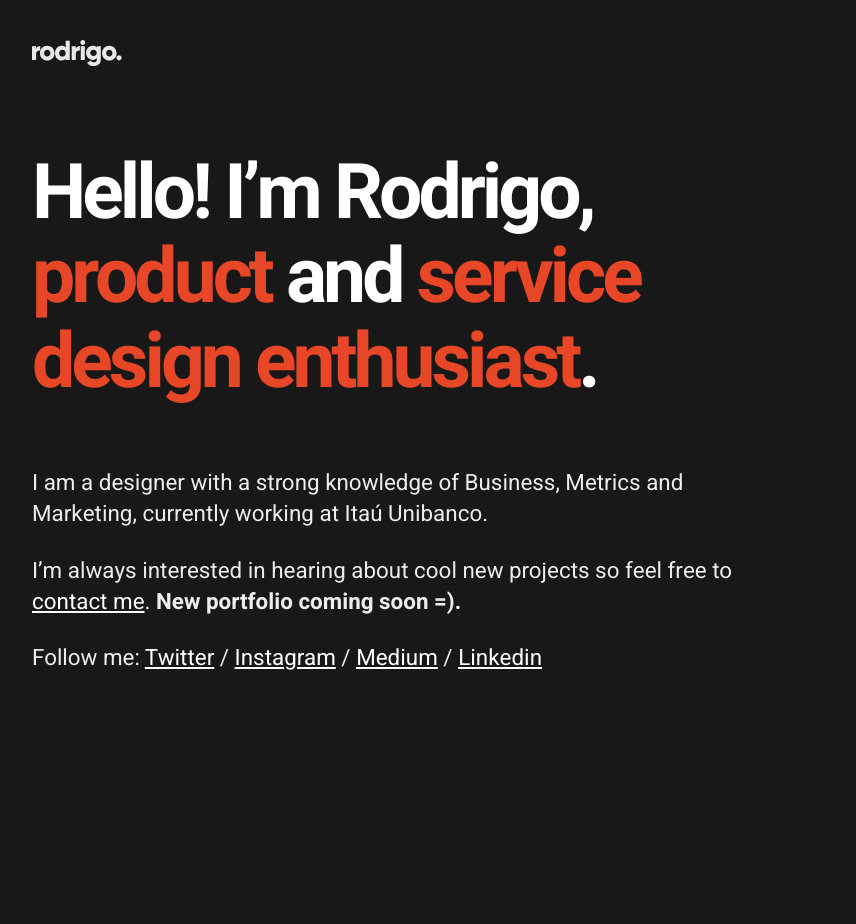
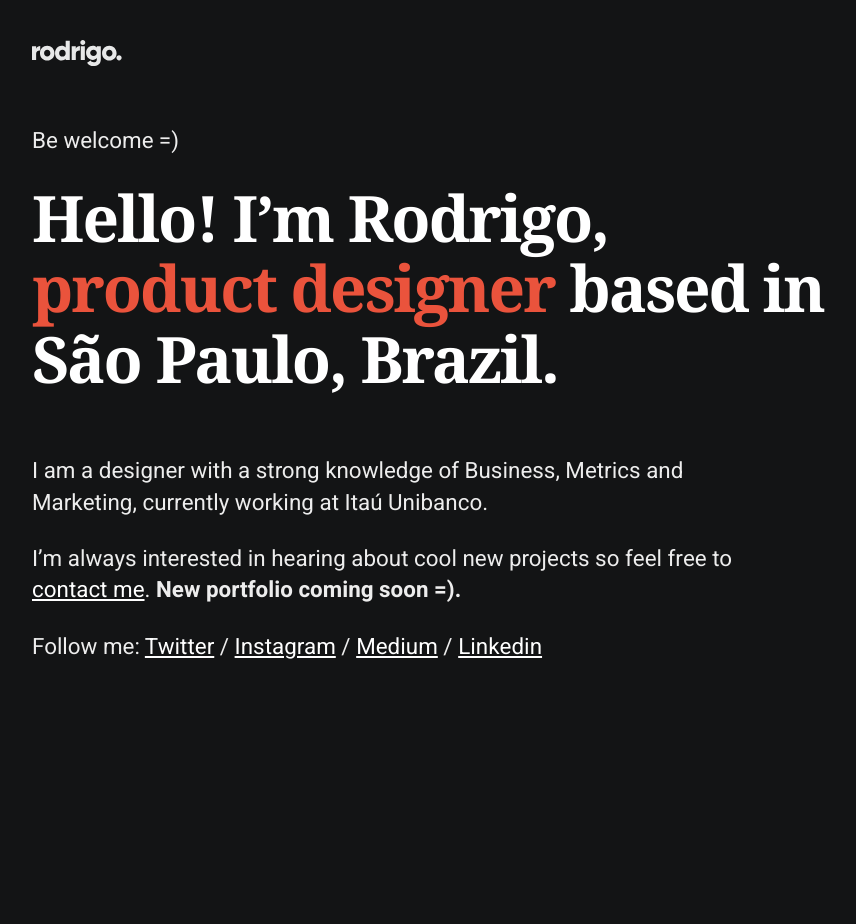
Before and after one commit to drigoteixeira/drigoteixeira.github.io, a Jekyll site: the page built from index.html, in a window 1280 px wide. Shown: the whole page, without its empty margins (58-914 px from the left). Built offline with Jekyll 4.4.1, drawn with Linux system fonts in a browser that asks for light colours; nearby versions of some CDN libraries.

Commit message:
Update headline font

```diff
--- a/_includes/meta.html
+++ b/_includes/meta.html
@@ -8,7 +8,7 @@
 
     <link rel="canonical" href="{{ site.url }}{% if page.url != '/index.html' %}{{ page.url }}{% endif %}">
 
-    <link href="https://fonts.googleapis.com/css2?family=Heebo:wght@400;700&family=Playfair+Display&display=swap" rel="stylesheet">
+    <link href="https://fonts.googleapis.com/css2?family=Heebo:wght@400;700&family=Noto+Serif:ital,wght@0,400;0,700;1,400;1,700&display=swap" rel="stylesheet">
 
 
     <!-- OPEN GRAPH -->
--- a/_scss/layout.scss
+++ b/_scss/layout.scss
@@ -56,7 +56,7 @@ HEADER
     z-index: 9999;
     opacity: 0.9;
     height: 40px;
-    margin: 24px 0 88px 0;
+    margin: 24px 0 40px 0;
     transition: top 0.2s ease-in-out;
     width: 100%;
     color: $gray-3;
--- a/_scss/typography.scss
+++ b/_scss/typography.scss
@@ -10,14 +10,14 @@ h6 {
     letter-spacing: -1px;
     color: $black;
     margin-top: 0;
-    font-family: 'Heebo', sans-serif;
+    font-family: 'Noto Serif', serif;
     font-weight: 700;
 }
 
 h1 {
-    font-size: 4.8em;
+    font-size: 4em;
     line-height: 1.1;
-    letter-spacing: -4px;
+    letter-spacing: -2px;
     color: $white;
 }
 
--- a/_scss/variables.scss
+++ b/_scss/variables.scss
@@ -1,8 +1,8 @@
 /* VARIABLES */
 
 $white: #FFFFFF;
-$red: #E74727;
-$base-gray: #181818;
+$red: #ea533c;
+$base-gray: #131415;
 $gray-E: #EEEEEE;
 $gray-C: #CCCCCC;
 $gray-9: #999999;
--- a/index.html
+++ b/index.html
@@ -6,7 +6,8 @@ layout: home2
         <div class="row">
             <div class="nine columns">
 
-                <h1>Hello! I’m Rodrigo, <span>product</span> and <span>service design enthusiast</span>.</h1>
+                <p>Be welcome =)</p>
+                <h1>Hello! I’m Rodrigo, <span>product designer</span> based in São Paulo, Brazil.</h1>
 
             </div>
         </div>
```
